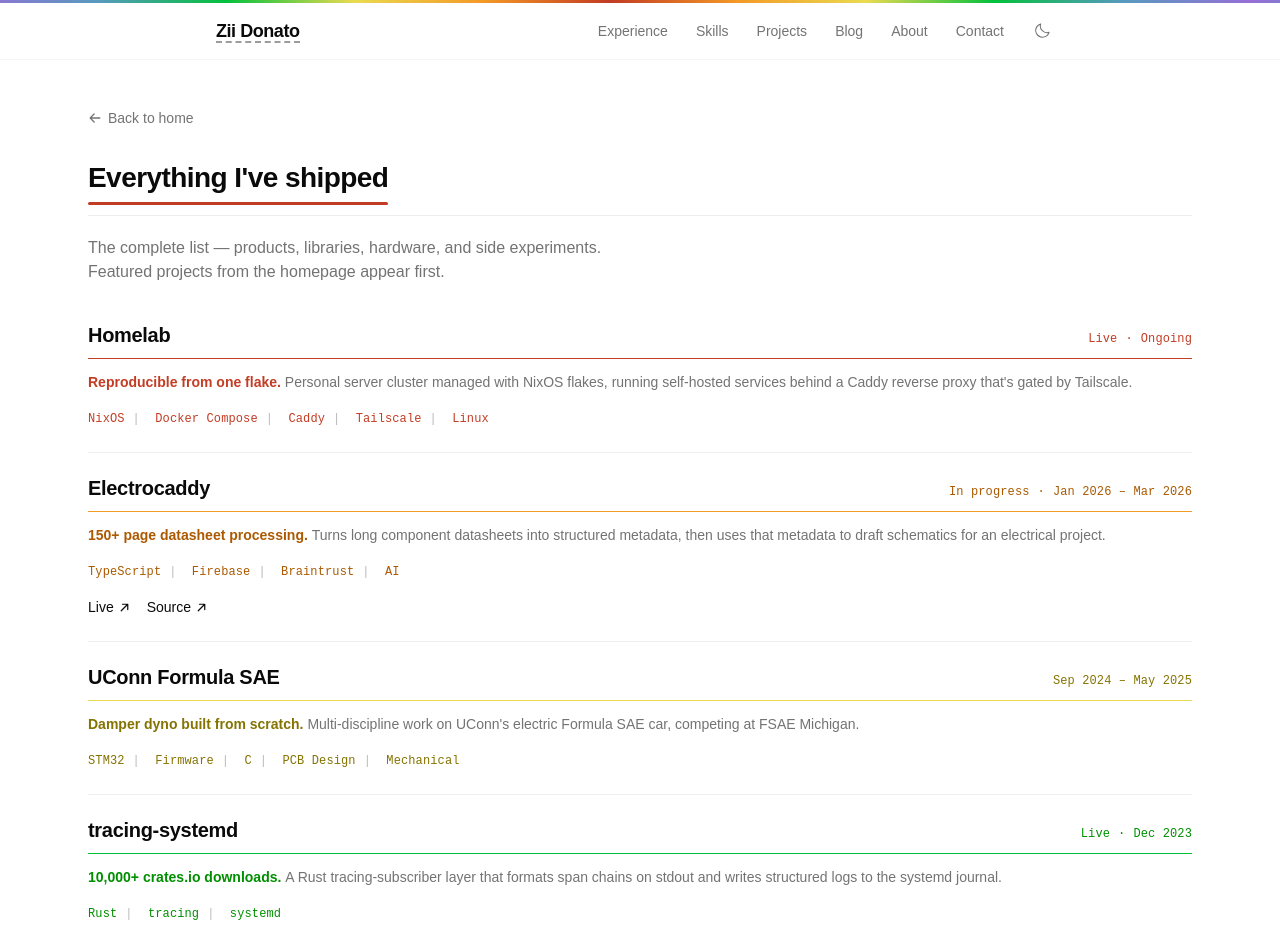
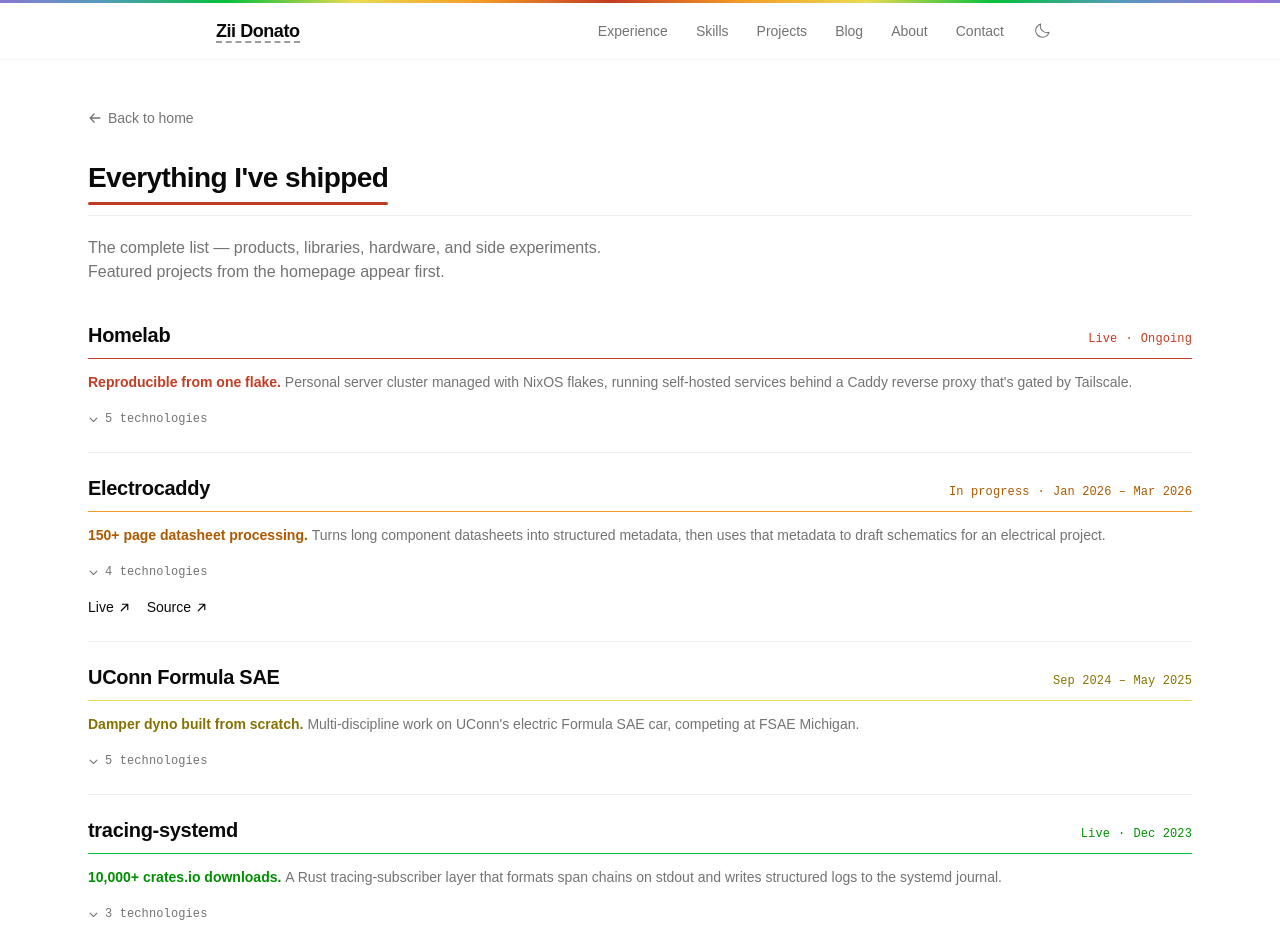
Before and after one commit to ziidonato/website, an Astro site: page /projects in a window 1280 px wide. Shown: the top 926 px of the page. Built offline with nearby package versions, Linux system fonts and the light colour scheme; Astro itself is replaced by a stand-in of ours.

Commit message:
Fold the tech list into a details panel, split by discipline
The flat tag row listed technologies and disciplines as one run of text,
and it sat below every card whether or not it was wanted. It is now a
closed <details> that names its own count, and the list inside is grouped
into Discipline and Stack -- a curated set in src/lib/tech.ts, since
classification is the only thing the tag list cannot derive.

```diff
--- a/src/components/EntryCard.astro
+++ b/src/components/EntryCard.astro
@@ -1,5 +1,6 @@
 ---
-import { ArrowUpRight } from "@phosphor-icons/react"
+import { ArrowUpRight, CaretDown } from "@phosphor-icons/react"
+import { groupTech } from "@/lib/tech"
 
 /**
  * One record shape shared by experience entries and projects.
@@ -52,6 +53,7 @@ const {
 } = Astro.props
 
 const hasBody = Astro.slots.has("default")
+const techGroups = groupTech(tech)
 ---
 
 <article
@@ -148,17 +150,30 @@ const hasBody = Astro.slots.has("default")
   }
 
   {
-    tech.length > 0 && (
-      <ul class="accent-text type-meta flex flex-wrap items-baseline gap-x-3 gap-y-1 pt-4 sm:gap-x-2">
-        {tech.map((t) => (
-          /* Pipe separators are CSS content so they stay out of the
-             accessibility tree, and appear only from `sm` up: on a narrow
-             screen every wrapped line would otherwise open with one. */
-          <li class="whitespace-nowrap sm:before:mr-2 sm:before:text-muted-foreground/50 sm:before:content-['|'] sm:first:before:content-none">
-            {t}
-          </li>
-        ))}
-      </ul>
+    techGroups.length > 0 && (
+      <details class="group/details mt-4">
+        <summary class="type-meta flex cursor-pointer list-none items-center gap-1.5 text-muted-foreground transition-colors duration-150 hover:text-foreground focus-visible:ring-2 focus-visible:ring-ring focus-visible:outline-none [&::-webkit-details-marker]:hidden">
+          <CaretDown
+            size={11}
+            weight="bold"
+            aria-hidden="true"
+            class="transition-transform duration-150 group-open/details:rotate-180"
+          />
+          {tech.length} technologies
+        </summary>
+        <dl class="mt-2.5 space-y-1.5">
+          {techGroups.map(({ label, items }) => (
+            <div class="type-meta flex flex-wrap items-baseline gap-x-3">
+              <dt class="accent-hint type-label w-20 shrink-0">{label}</dt>
+              <dd class="flex flex-wrap items-baseline gap-x-1.5 gap-y-1">
+                {items.map((t) => (
+                  <span class="whitespace-nowrap text-foreground/80">{t}</span>
+                ))}
+              </dd>
+            </div>
+          ))}
+        </dl>
+      </details>
     )
   }
 
--- /dev/null
+++ b/src/lib/tech.ts
@@ -0,0 +1,31 @@
+/**
+ * Tags are one flat list in frontmatter, but they are not one kind of thing:
+ * `Rust` is a technology, `PCB Design` is a discipline the project exercised.
+ * Listing them together reads as noise, so this splits the one list into two
+ * groups without asking the author to duplicate the taxonomy in every file.
+ *
+ * The split is a curated set rather than a heuristic — anything not named here
+ * is a technology. Editing the set is the whole cost of maintaining it.
+ */
+const DISCIPLINES = new Set([
+  "PCB Design",
+  "Firmware",
+  "Mechanical",
+  "Embedded",
+  "Benchmarking",
+])
+
+export interface TechGroup {
+  label: string
+  items: string[]
+}
+
+export const groupTech = (tags: string[]): TechGroup[] => {
+  const disciplines = tags.filter((t) => DISCIPLINES.has(t))
+  const stack = tags.filter((t) => !DISCIPLINES.has(t))
+
+  return [
+    disciplines.length > 0 && { label: "Discipline", items: disciplines },
+    stack.length > 0 && { label: "Stack", items: stack },
+  ].filter((g): g is TechGroup => Boolean(g))
+}
```
